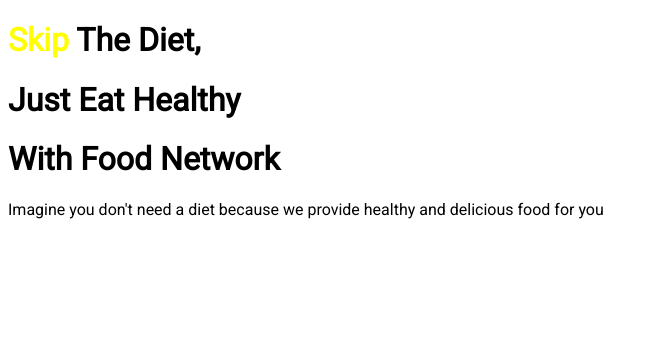
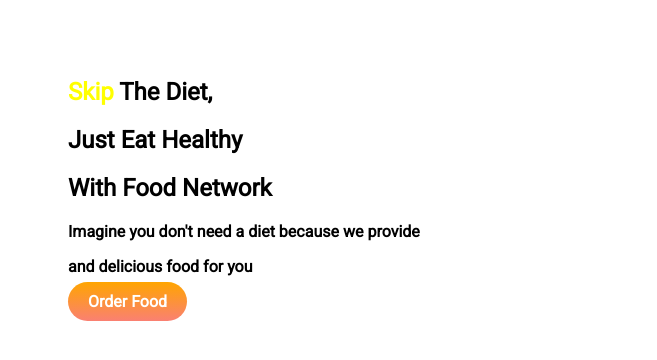
Before and after one commit to AdibChy/food-network, a plain HTML site: page index.html in a window 1280 px wide. Shown: the whole page, without its empty margins (0-657 px from the left). Drawn offline with Linux system fonts and the light colour scheme.

Commit message:
first sectio half done

```diff
--- a/index.html
+++ b/index.html
@@ -11,10 +11,16 @@
 
     <link rel="stylesheet" href="style.css">
 </head>
-       <h1><span>Skip</span> The Diet,</h1>
-       <h1>Just Eat Healthy</h1>
-       <h1>With Food Network</h1>
-       <p>Imagine you don't need a diet because we provide healthy and delicious food for you</p>
+<section>
+    <div class="padding-left-and-up">
+        <h1><span>Skip</span> The Diet,</h1>
+        <h1>Just Eat Healthy</h1>
+        <h1>With Food Network</h1>
+        <p class="go-down">Imagine you don't need a diet because we provide</p><p class="go-down">and delicious food for you</p>
+        <a href="" target="_blank">Order Food</a>
+    </div>
+</section>
+
 <body>
 
 </body>
--- a/style.css
+++ b/style.css
@@ -4,3 +4,19 @@
 span{
     color: yellow;
 }
+a{
+    text-decoration: none;
+    color: white;
+    padding: 10px 20px;
+    border-radius: 20px;
+    font-weight: 700;
+    background-image: linear-gradient(orange, salmon);
+}
+.padding-left-and-up{
+    padding-left: 60px;
+    padding-top: 50px;
+    font-weight: bolder;
+}
+#go-down{
+    padding-top: 100px;
+}
```
